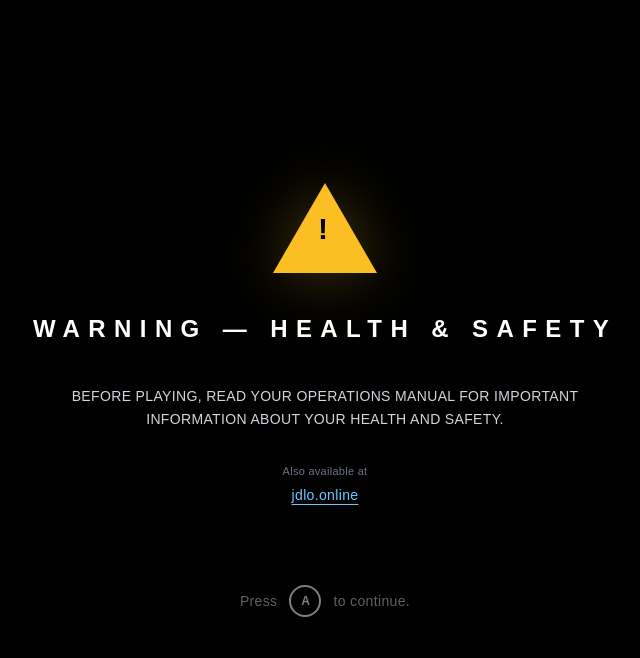
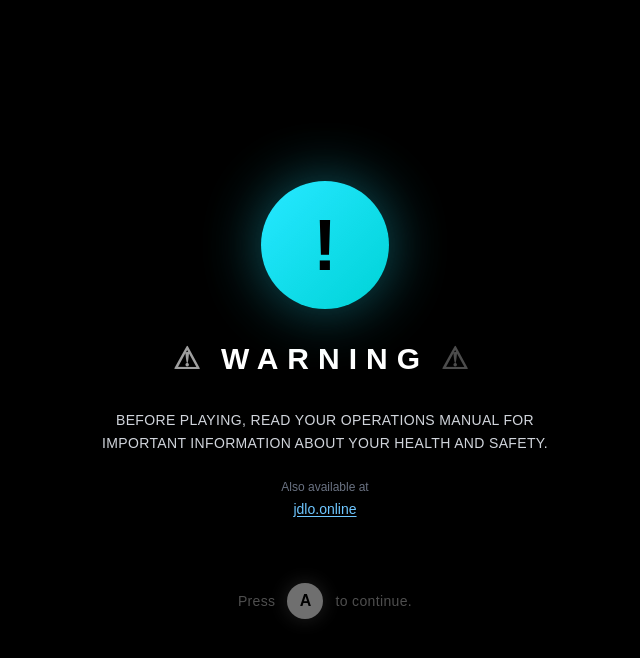
Before and after one commit to eljordp/jdlo-wii, a Next.js app: page / in a window 1280 px wide. Shown: the top 658 px of the page, without its empty margins (315-955 px from the left). Built offline with nearby package versions, Linux system fonts and the light colour scheme; grey boxes are pictures that could not be loaded.

Commit message:
Revert intro screen to original design
Co-Authored-By: Claude Opus 4.6 <noreply@anthropic.com>

```diff
--- a/components/WiiApp.tsx
+++ b/components/WiiApp.tsx
@@ -91,46 +91,42 @@ export default function WiiApp() {
             transition={{ duration: 1, ease: 'easeInOut' }}
             onClick={() => setScreen('desktop')}
           >
-            {/* Warning triangle — authentic Wii style */}
-            <div className="mb-10">
-              <div className="w-0 h-0 mx-auto relative"
-                style={{
-                  borderLeft: '52px solid transparent',
-                  borderRight: '52px solid transparent',
-                  borderBottom: '90px solid #fbbf24',
-                  filter: 'drop-shadow(0 0 30px rgba(251,191,36,0.3))',
-                }}
-              >
-                <span className="absolute text-black text-3xl font-black select-none" style={{ top: '28px', left: '-7px' }}>!</span>
+            {/* Warning icon with hue-rotate */}
+            <div className="mb-8" style={{ animation: 'hue-shift 4s linear infinite' }}>
+              <div className="w-24 h-24 md:w-32 md:h-32 rounded-full flex items-center justify-center mx-auto shadow-[0_0_60px_rgba(251,191,36,0.4)]"
+                style={{ background: 'linear-gradient(135deg, #fbbf24, #f59e0b)' }}>
+                <span className="text-black text-5xl md:text-7xl font-black select-none">!</span>
               </div>
             </div>
 
-            <h1 className="text-white text-lg md:text-2xl font-bold tracking-[0.35em] mb-10 uppercase">
-              WARNING — HEALTH & SAFETY
+            <h1 className="text-white text-xl md:text-3xl font-bold tracking-[0.3em] mb-8 uppercase">
+              <span style={{ animation: 'pulse-opacity 2s ease-in-out infinite' }}>⚠</span>
+              <span className="mx-3">WARNING</span>
+              <span style={{ animation: 'pulse-opacity 2s ease-in-out infinite 0.5s' }}>⚠</span>
             </h1>
 
-            <p className="text-gray-300 text-xs md:text-sm max-w-lg mb-8 leading-relaxed tracking-wide">
+            <p className="text-gray-300 text-xs md:text-sm max-w-md mb-6 leading-relaxed tracking-wide">
               BEFORE PLAYING, READ YOUR OPERATIONS MANUAL FOR
               IMPORTANT INFORMATION ABOUT YOUR HEALTH AND SAFETY.
             </p>
-            <p className="text-gray-500 text-[11px] mb-1.5 tracking-wide">Also available at</p>
+            <p className="text-gray-500 text-xs mb-1">Also available at</p>
             <a
               href="https://jdlo.online"
               target="_blank"
               rel="noopener noreferrer"
-              className="text-[#6ec6ff] hover:text-[#9dd8ff] text-sm underline underline-offset-4 mb-20 tracking-wide"
+              className="text-[#6ec6ff] hover:text-[#9dd8ff] text-sm underline underline-offset-2 mb-16"
               onClick={e => e.stopPropagation()}
             >
               jdlo.online
             </a>
 
             {/* Press Ⓐ */}
-            <div className="flex items-center gap-3" style={{ animation: 'pulse-opacity 2s ease-in-out infinite' }}>
-              <span className="text-white/60 text-sm tracking-wide">Press</span>
-              <div className="w-8 h-8 rounded-full border-2 border-white/80 flex items-center justify-center">
-                <span className="text-white/80 font-bold text-xs">A</span>
+            <div className="flex items-center gap-3" style={{ animation: 'pulse-opacity 1.5s ease-in-out infinite' }}>
+              <span className="text-white/70 text-sm tracking-wide">Press</span>
+              <div className="w-9 h-9 rounded-full bg-white flex items-center justify-center shadow-[0_0_20px_rgba(255,255,255,0.3)]">
+                <span className="text-black font-black text-base">A</span>
               </div>
-              <span className="text-white/60 text-sm tracking-wide">to continue.</span>
+              <span className="text-white/70 text-sm tracking-wide">to continue.</span>
             </div>
           </motion.div>
         )}
```
